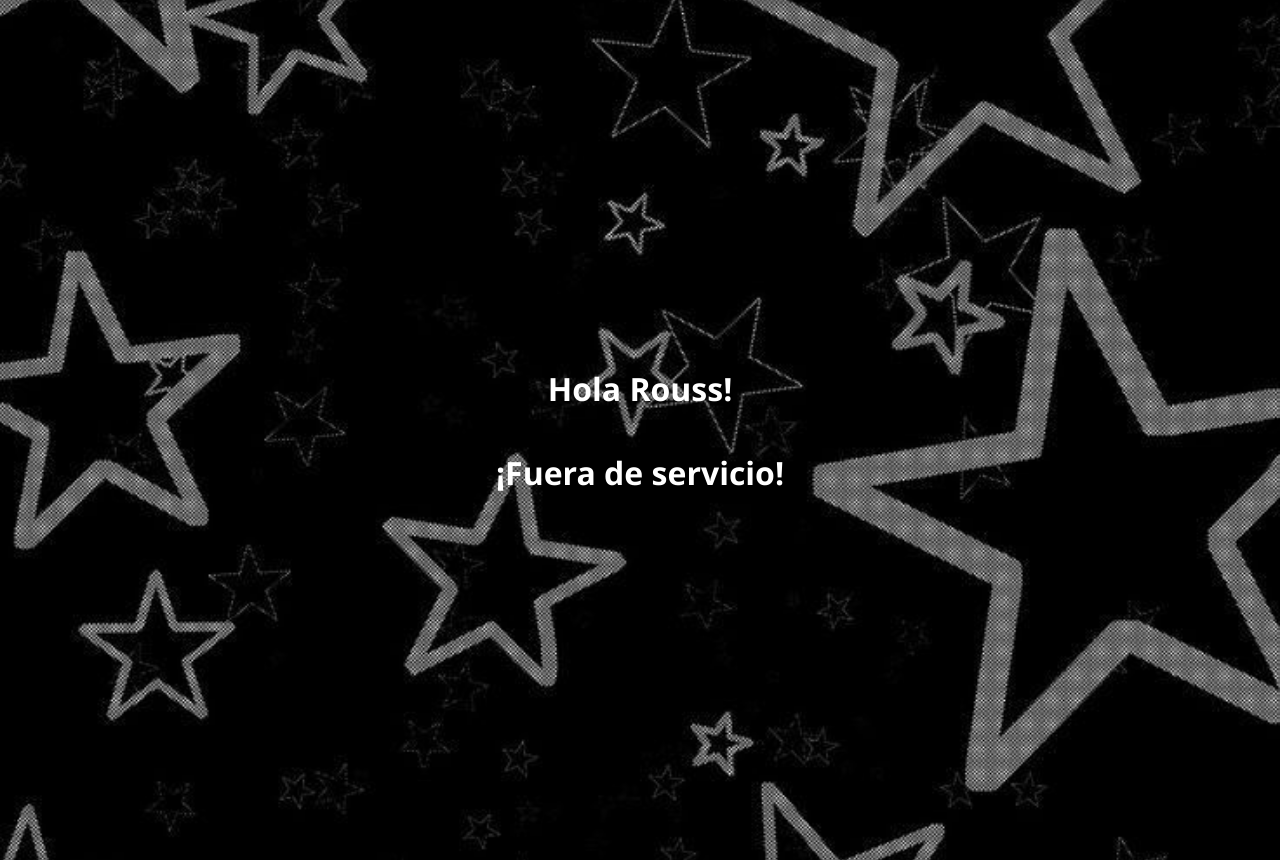
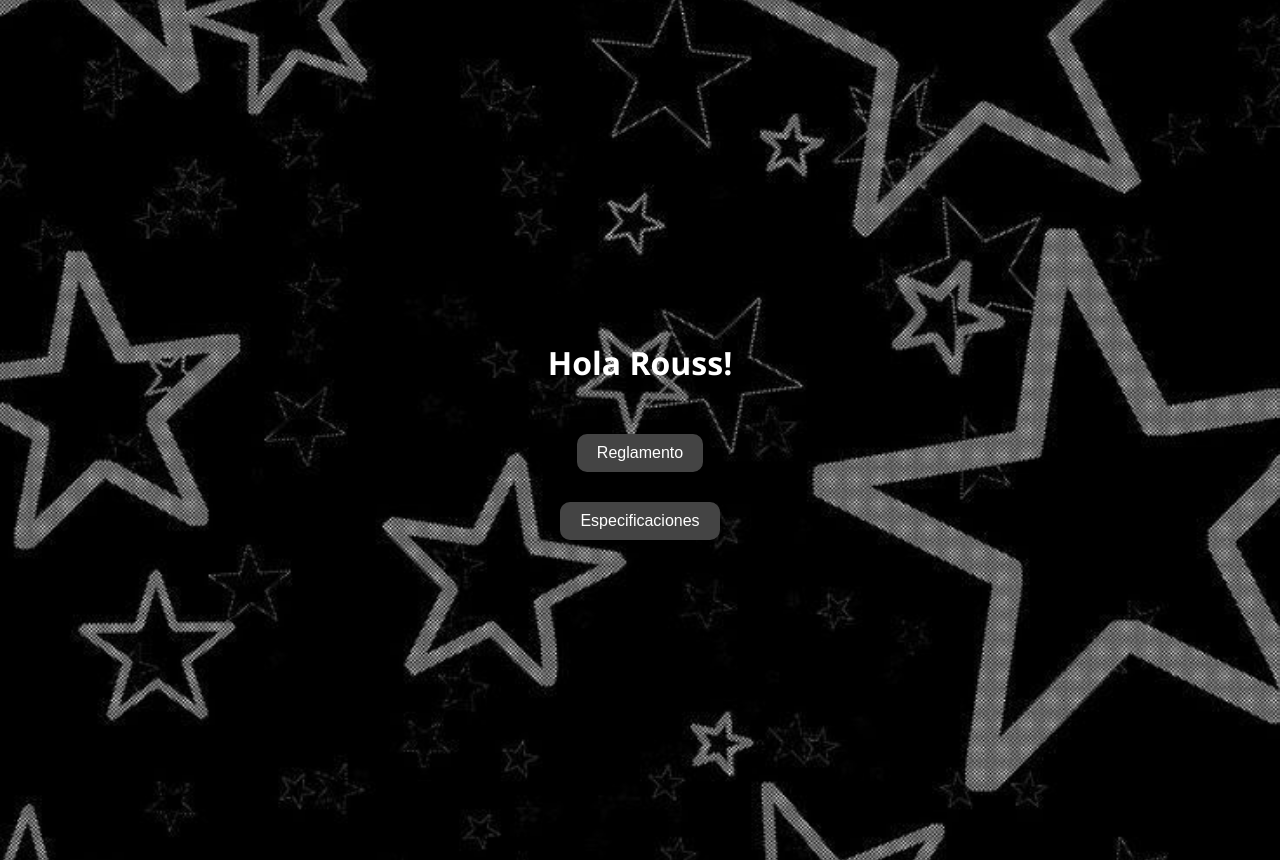
Before and after one commit to AlbiiFC0/Reglamento, a plain HTML site: page index.html in a window 1280 px wide. Drawn offline with Linux system fonts and the light colour scheme.

Commit message:
update index.html

```diff
--- a/index.html
+++ b/index.html
@@ -9,8 +9,9 @@
 <body>
   <div class="container">
     <h1>Hola Rouss!</h1>
-    <h1>¡Fuera de servicio!</h1>
 
+    <button onclick="location.href='reglamento.html'">Reglamento</button>
+    <button onclick="location.href='especificaciones.html'">Especificaciones</button>
 
 
   </div>
```
